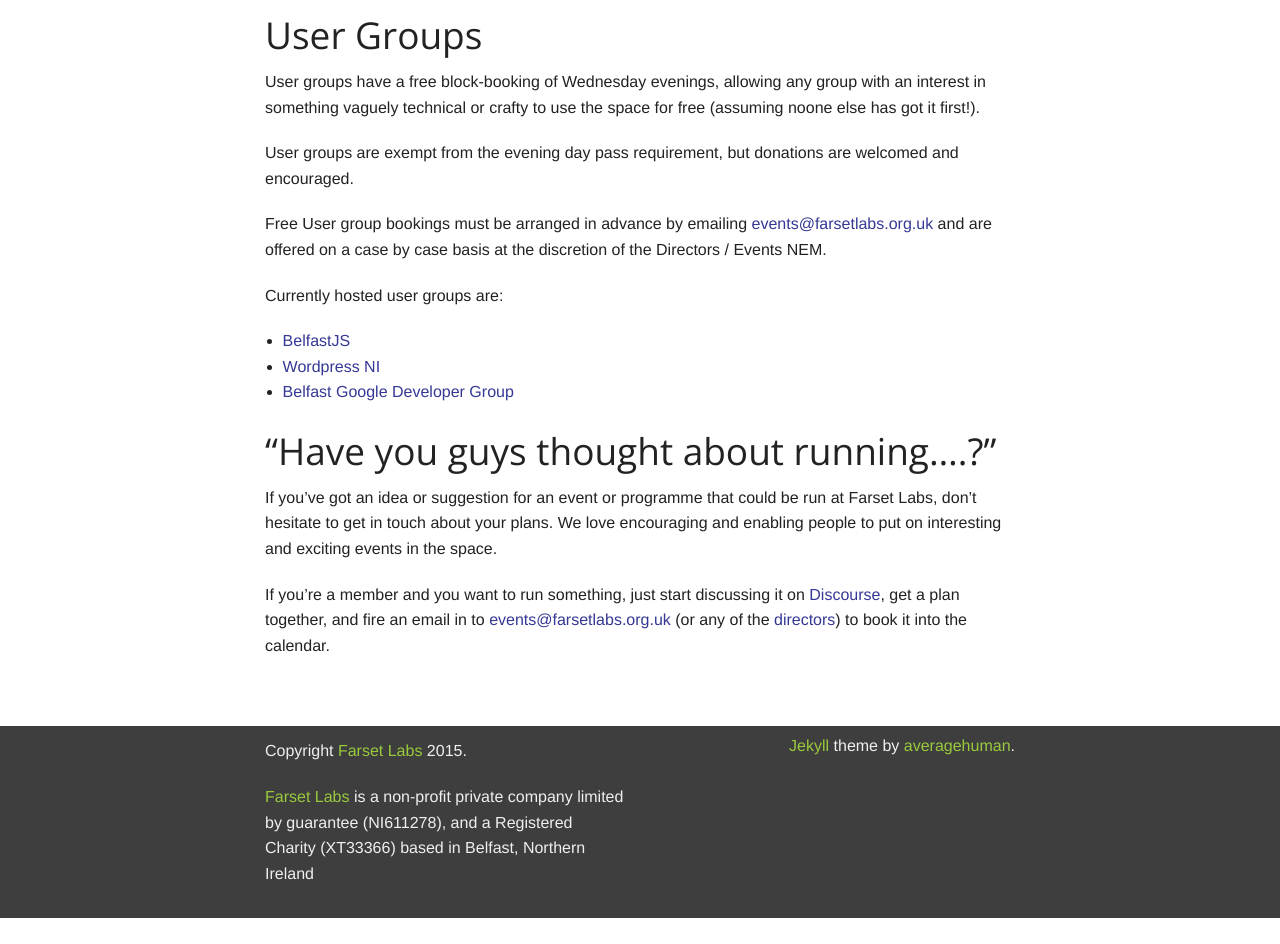
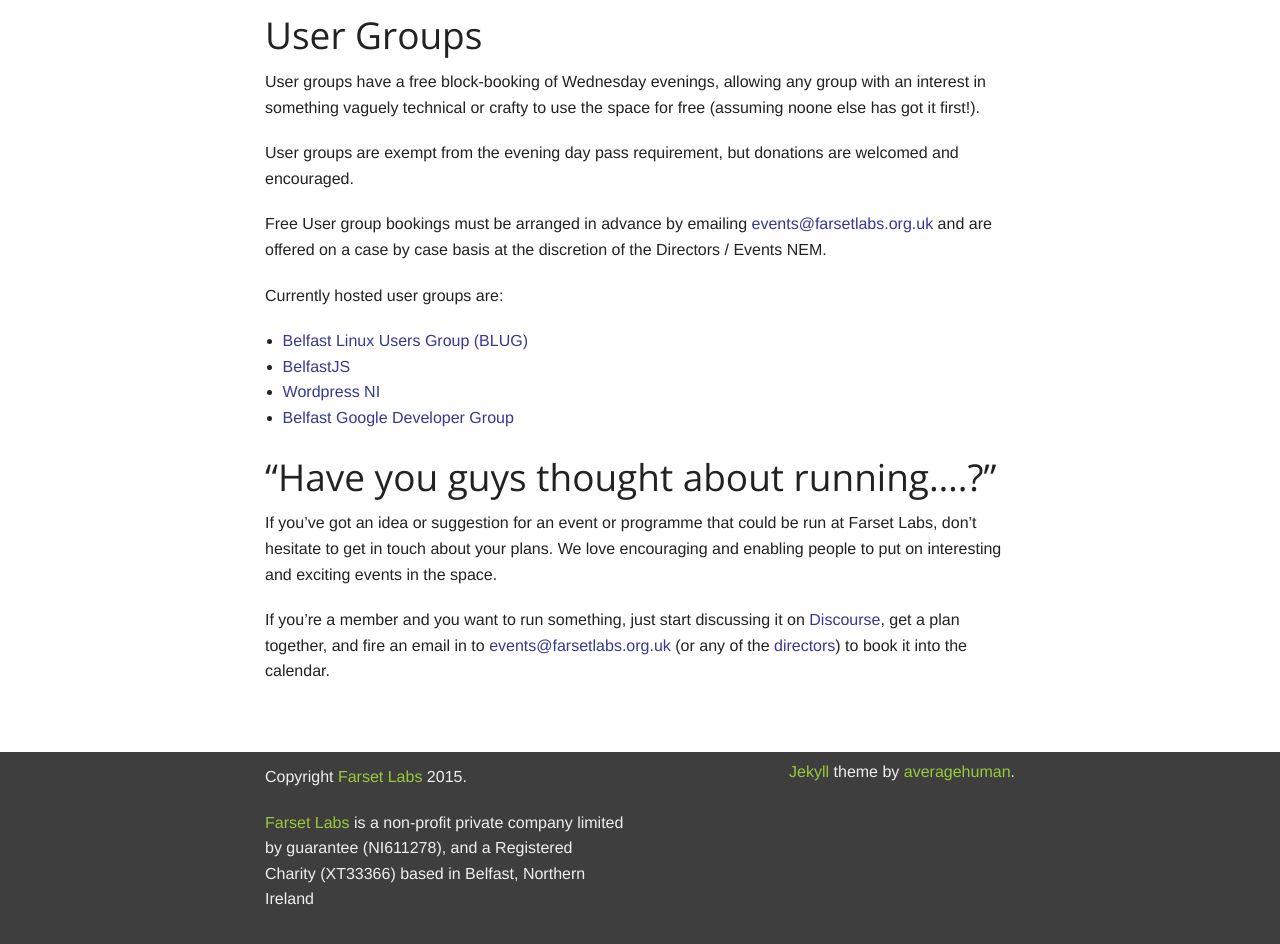
Before and after one commit to FarsetLabs/farsetlabs.github.io, a Jekyll site: the page built from events/how-to-start-a-class.md, in a window 1280 px wide. Shown: the part 468-1412 px from the top of the page. Built offline with Jekyll 4.4.1, drawn with Linux system fonts in a browser that asks for light colours; before the commit the page ends 1386 px from its top, so only the background shows below that.

Commit message:
Add blug link

```diff
--- a/events/how-to-start-a-class.md
+++ b/events/how-to-start-a-class.md
@@ -23,6 +23,7 @@
 
 Currently hosted user groups are:
 
+* [Belfast Linux Users Group (BLUG)](https://groups.google.com/forum/#!forum/belfastlinux)
 * [BelfastJS](http://www.meetup.com/Belfast-JS/)
 * [Wordpress NI](http://www.meetup.com/Northern-Ireland-WordPress-Meetup/)
 * [Belfast Google Developer Group](https://developers.google.com/groups/chapter/117880769522295112261/)
```
